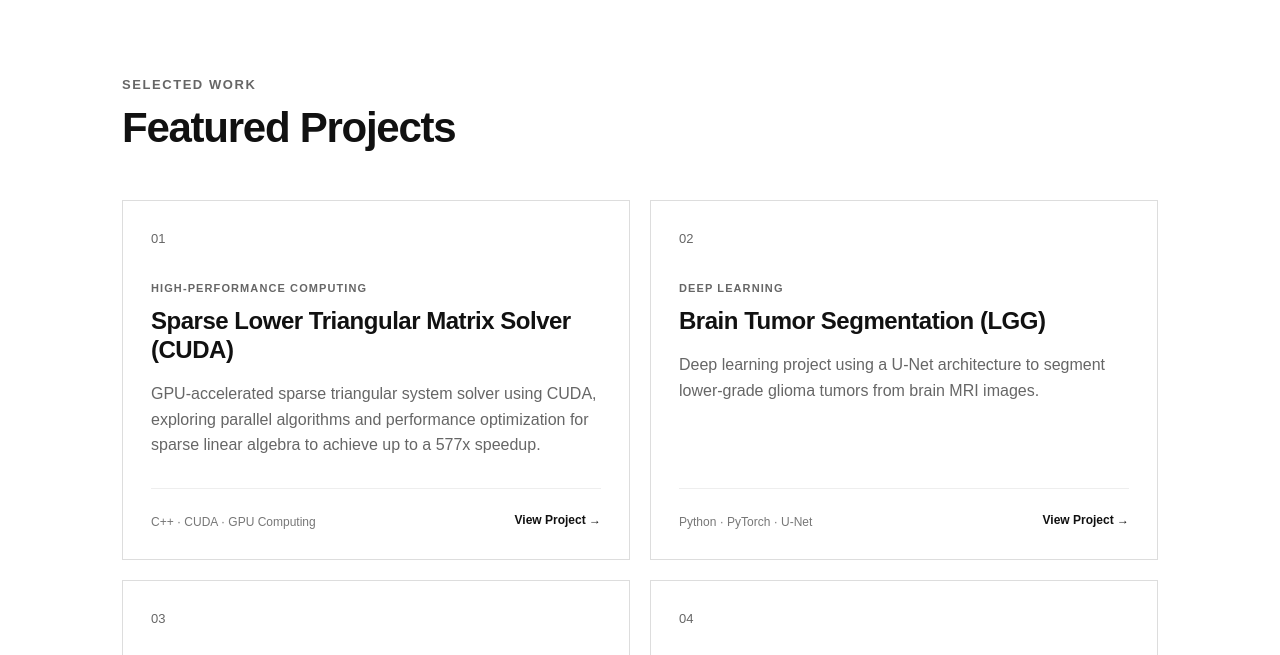
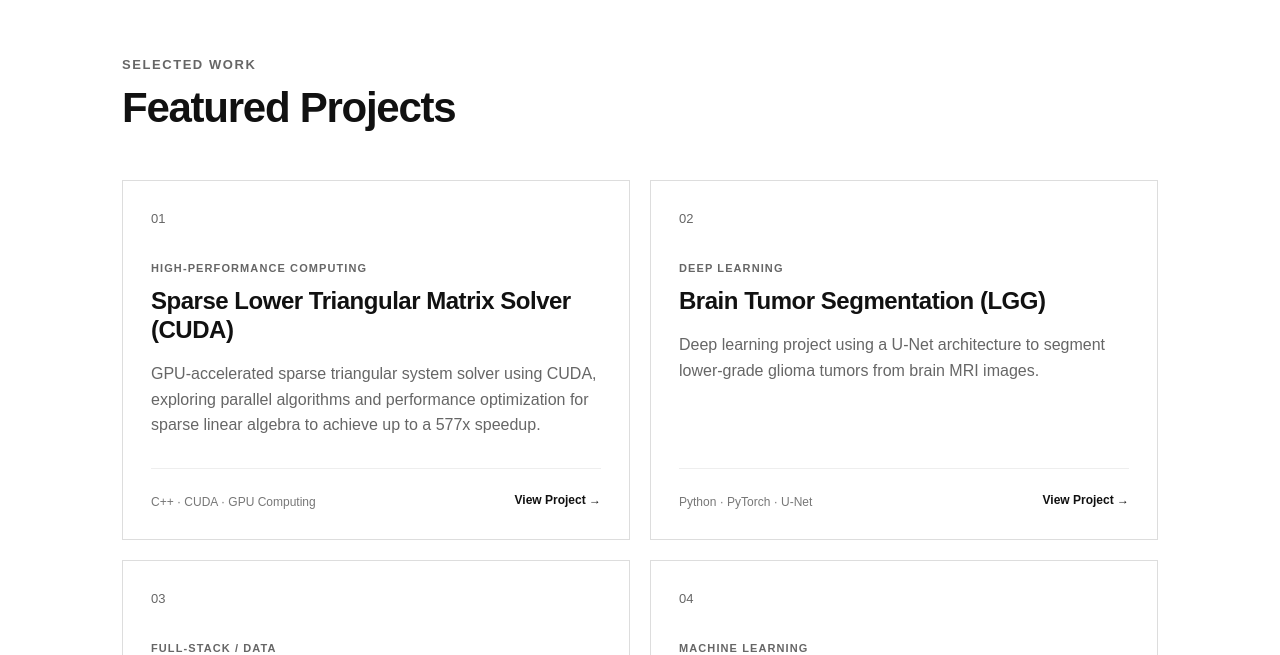
Before and after one commit to amoh909/amoh909.github.io, a React (Vite) app: page / in a window 1280 px wide. Shown: the part 785-1440 px from the top of the page. Built offline with nearby package versions, Linux system fonts and the light colour scheme.

Commit message:
Tighten section spacing

```diff
--- a/src/index.css
+++ b/src/index.css
@@ -142,7 +142,7 @@ a {
 .section {
   max-width: 1100px;
   margin: 0 auto;
-  padding: 100px 32px;
+  padding: 80px 32px;
 }
 
 .section-heading {
```
